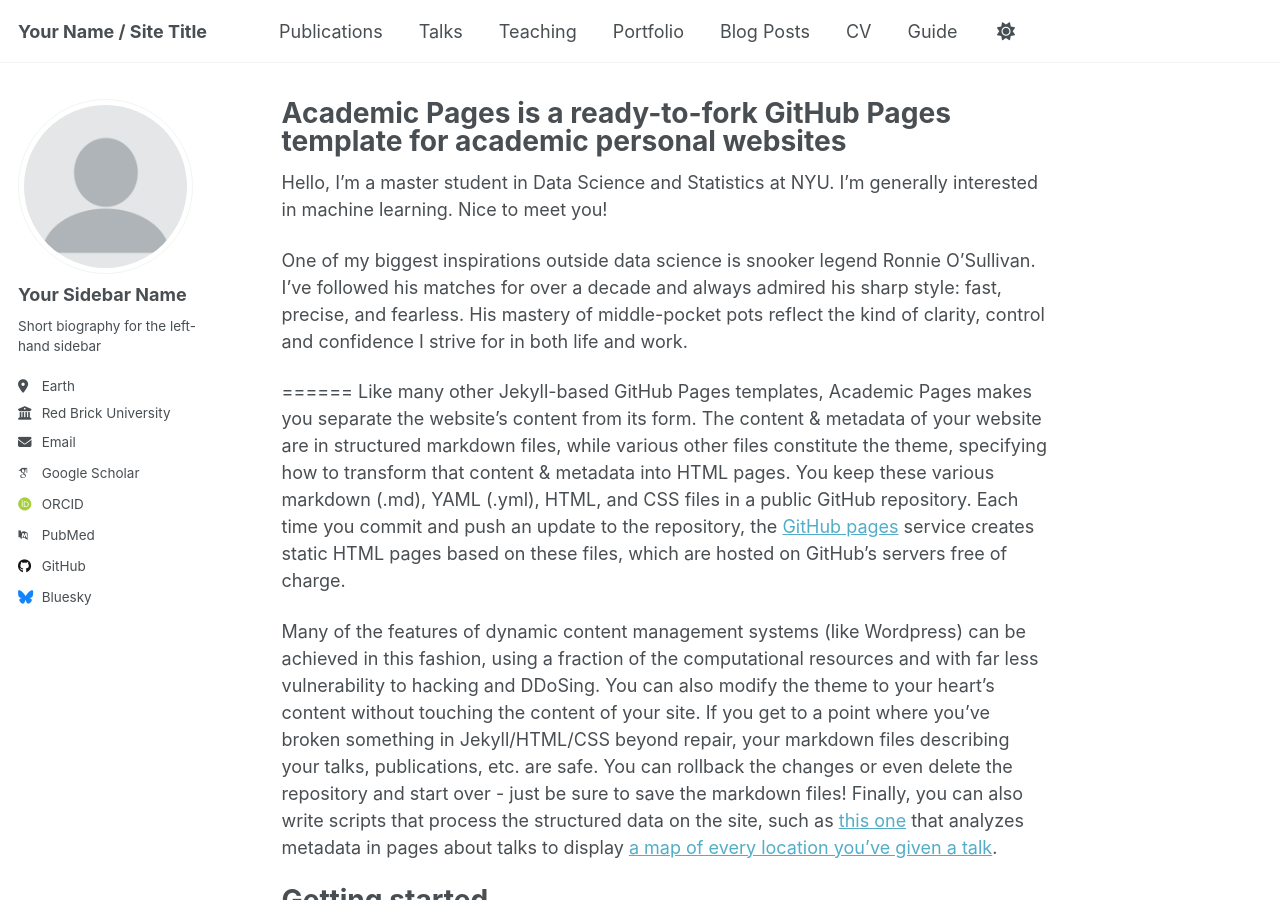
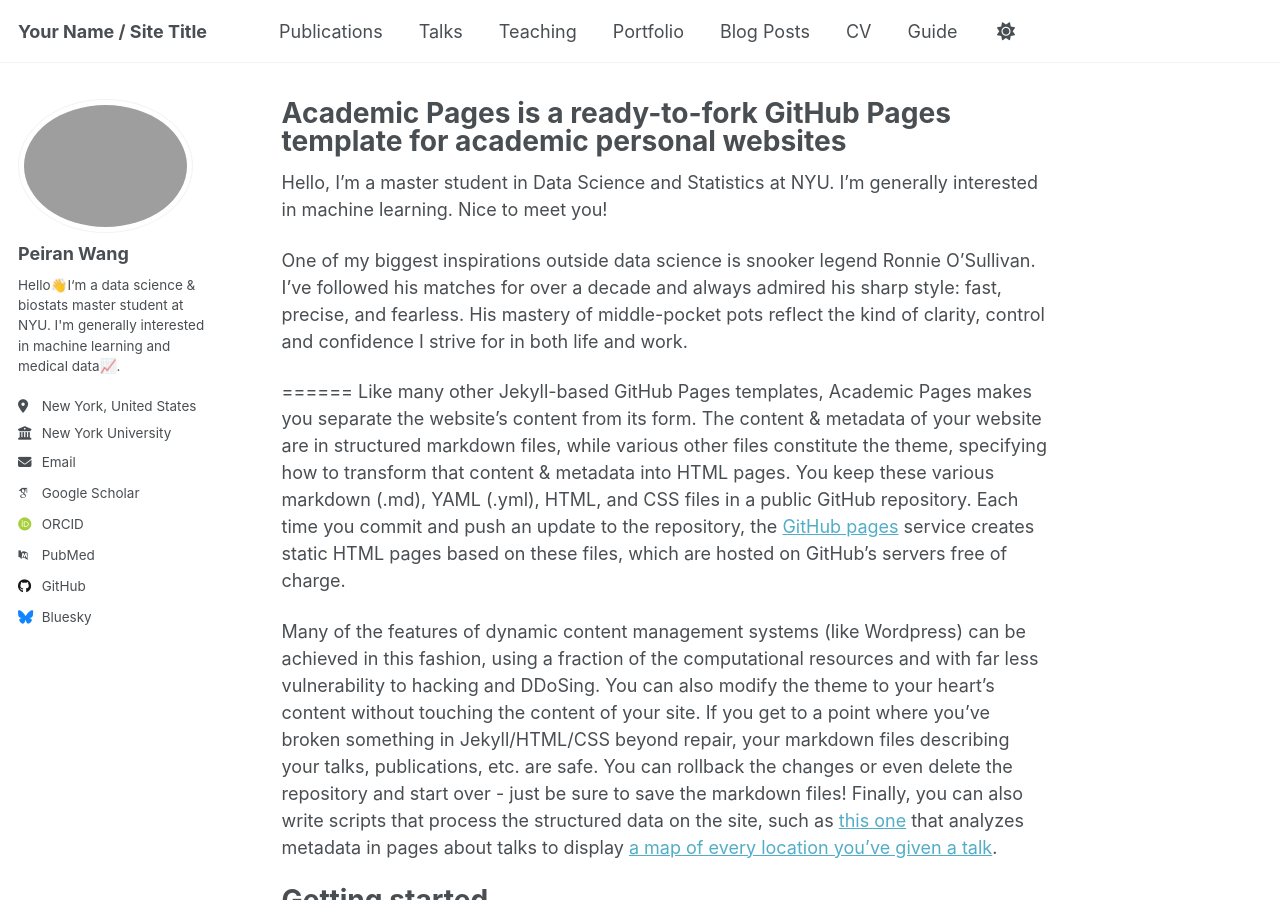
Before and after one commit to peiranwang7/peiranwang7.github.io, a Jekyll site: the page built from _pages/about.md, in a window 1280 px wide and 900 px high. Built offline with Jekyll 4.4.1, drawn with Linux system fonts in a browser that asks for light colours; some web fonts are replaced.

Commit message:
Update _config.yml

```diff
--- a/_config.yml
+++ b/_config.yml
@@ -22,14 +22,14 @@ repository               : "academicpages/academicpages.github.io"
 #               Additional customization can be done by editing /_includes/author-profile.html
 author:
   # Biographic information
-  avatar           : "profile.png"
-  name             : "Your Sidebar Name"
+  avatar           : "head.png"
+  name             : "Peiran Wang"
   pronouns         : # example: "she/her"
-  bio              : "Short biography for the left-hand sidebar"
-  location         : "Earth"
-  employer         : "Red Brick University"
+  bio              : "Hello👋I‘m a data science & biostats master student at NYU. I'm generally interested in machine learning and medical data📈."
+  location         : "New York, United States"
+  employer         : "New York University"
   uri              : # URL
-  email            : "none@example.org"
+  email            : "peiran.wang@nyu.edu"
 
   # Academic websites
   academia         : # URL
```
